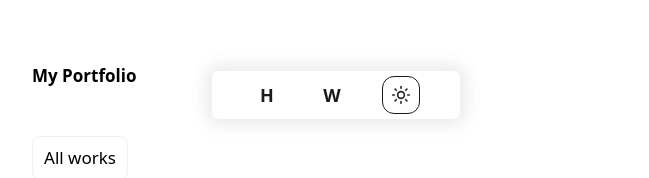
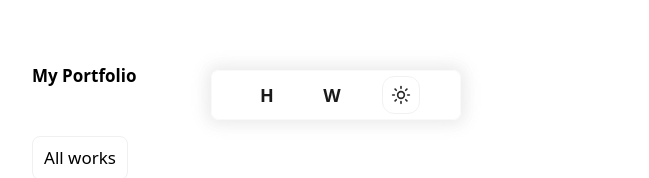
Before and after one commit to JosueSalazaku/portfolio-page, a Next.js app: page / in a window 1280 px wide. Shown: the part 600-778 px from the top of the page, without its empty margins (304-953 px from the left). Built offline with nearby package versions, Linux system fonts and the light colour scheme.

Commit message:
Update ModeToggle and Nav components for improved border styling and consistency

```diff
--- a/src/app/components/ModeToggle.tsx
+++ b/src/app/components/ModeToggle.tsx
@@ -13,7 +13,7 @@ export function ModeToggle() {
 
   if (!isMounted) {
     return (
-      <div className="p-2 transition-all duration-300 bg-white border border-gray-300 rounded-sm dark:border-gray-600 dark:bg-black">
+      <div className="p-2 transition-all duration-300 bg-white border rounded-sm dark:border-gray-600 dark:bg-black">
         <Sun className="w-5 h-5 text-gray-400" />
       </div>
     );
@@ -22,7 +22,7 @@ export function ModeToggle() {
   return (
     <button
       onClick={toggleTheme}
-      className="p-2 transition-all duration-300 bg-white border border-gray-300 rounded-xl dark:border-gray-600 dark:bg-black"
+      className="p-2 transition-all duration-300 bg-white border border-gray-light dark:border-gray-medium rounded-xl dark:bg-black"
       aria-label="Toggle theme"
     >
       {theme === "light" ? (
--- a/src/app/components/Nav.tsx
+++ b/src/app/components/Nav.tsx
@@ -7,7 +7,7 @@ export default function Nav() {
   return (
     <nav className="mx-auto h-[50px] flex flex-col justify-center items-center rounded border-white fixed bottom-20 left-0 right-0 z-50">
       <div className="w-[250px] h-[50px] flex items-center px-10 justify-between rounded-lg border
-        border-gray-light dark:border-gray-medium
+        border-gray-lightest dark:border-gray-medium
         bg-zinc-100 dark:bg-[#111111]
         backdrop-blur-md opacity-90 shadow-[0_0_15px_5px_rgba(200,200,200,0.4)] dark:shadow-[0_0_15px_5px_rgba(0,0,0,0.6)]">
         <ul className="flex flex-row items-center justify-between w-full">
```
